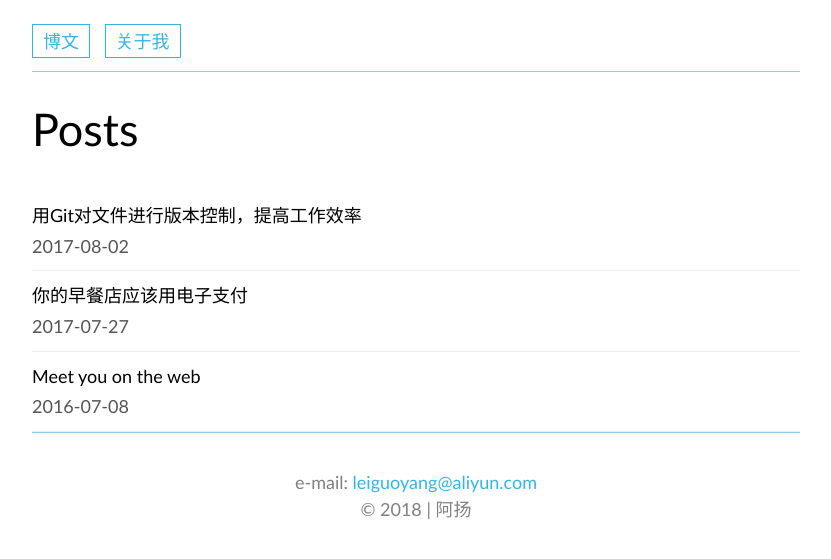
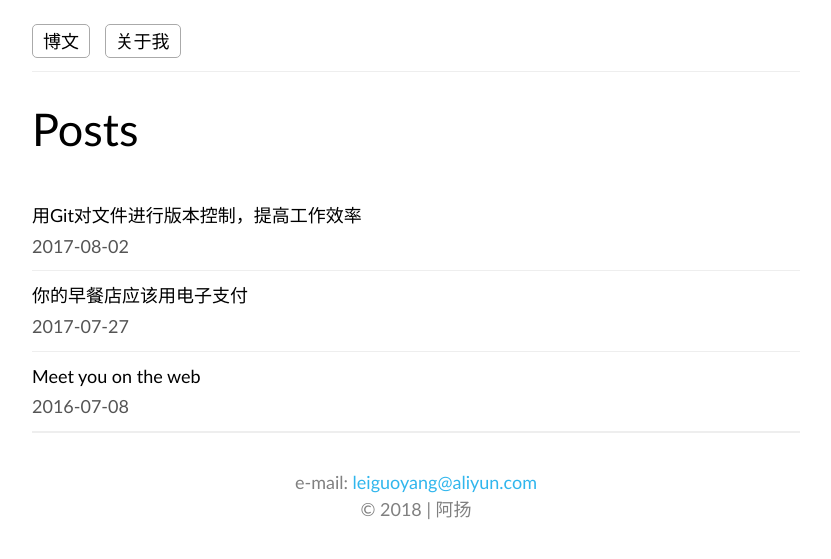
Before and after one commit to leiguoyang/leiguoyang.github.io, a Jekyll site: the page built from index.html, in a window 1280 px wide. Shown: the top 559 px of the page, without its empty margins (224-1055 px from the left). Built offline with Jekyll 4.4.1, drawn with Linux system fonts in a browser that asks for light colours.

Commit message:
Style navigation

```diff
--- a/css/main.css
+++ b/css/main.css
@@ -7,7 +7,7 @@ body {
 #footer {
   padding: 2em 0;
   text-align: center;
-  border-top: 1px solid skyblue;
+  border-top: 1px solid #eee;
   color: gray;
   line-height: 1.5em;
 }
@@ -19,19 +19,21 @@ body {
 #nav {
   padding-top: 1.5em;
   padding-bottom: 1em;
-  border-bottom: 1px solid skyblue;
+  border-bottom: 1px solid #eee;
 }
 
 #nav a {
   padding: 5px 10px;
   text-decoration: none;
-  border: 1px solid #30b6ed;
+  border: 1px solid #aaa;
+  border-radius: 5px;
+  color: black;
   margin-right: 10px;
 }
 
 #nav a:hover {
-  color: white;
-  background: #30b6ed;
+  color: black;
+  background: #eee;
 }
 
 p {
```
